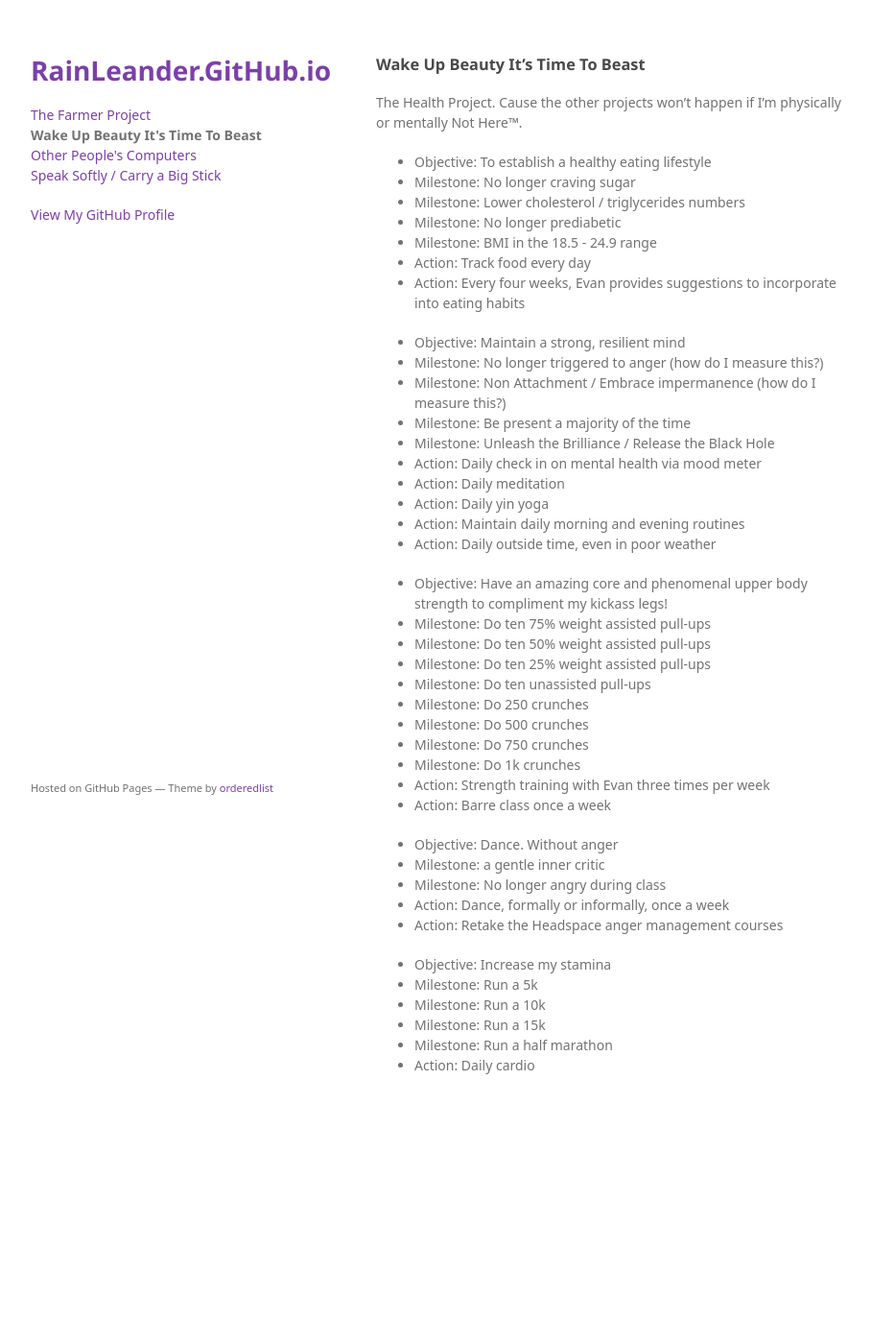
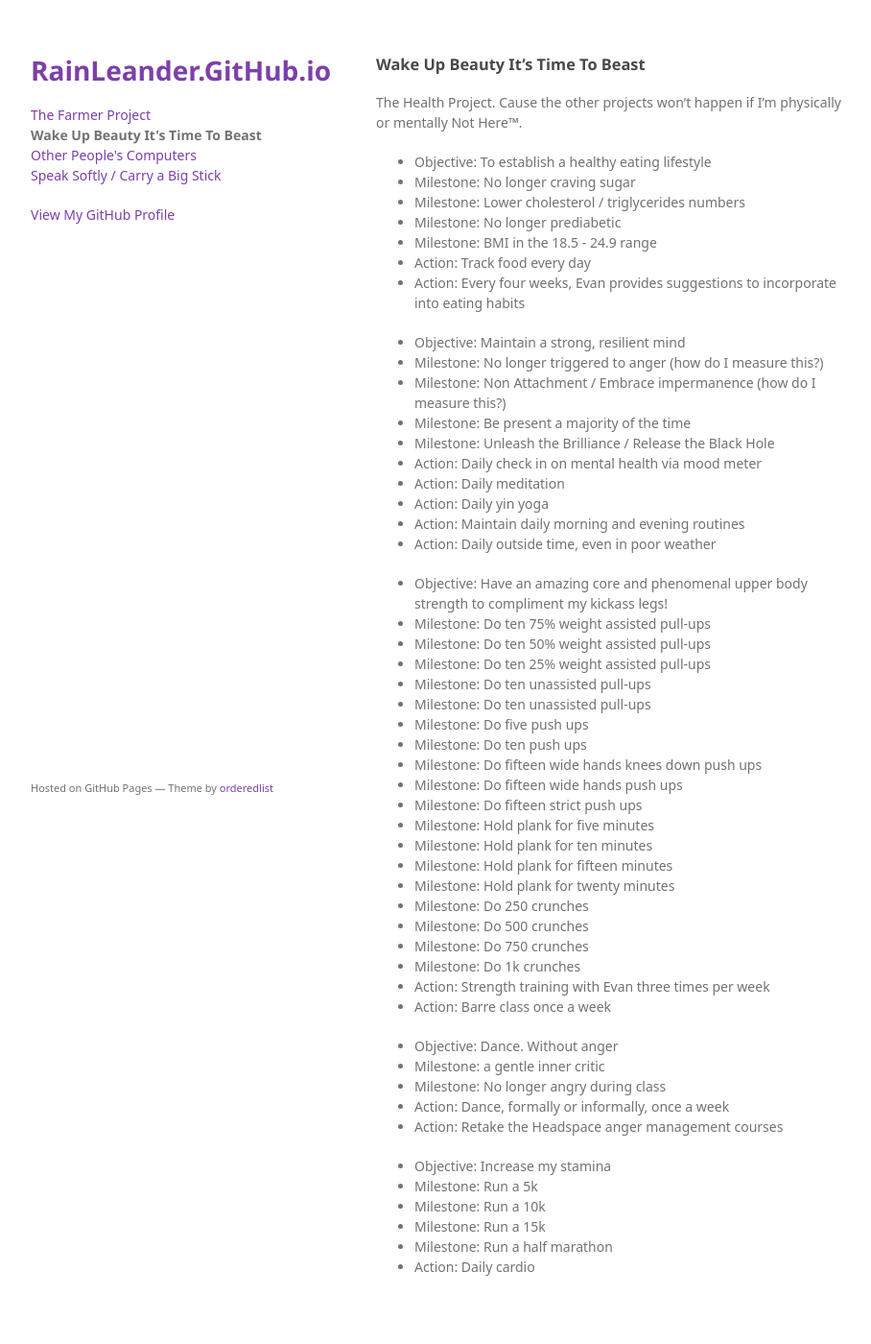
Before and after one commit to rainleander/rainleander.github.io, a Jekyll site: the page wake-up-beauty.html, which Jekyll copies as it is, in a window 1280 px wide. Shown: the whole page at 96% size, without its empty margins (178-1086 px from the left). Built offline with Jekyll 4.4.1, drawn with Linux system fonts in a browser that asks for light colours; some web fonts are replaced; before the commit the page ends 1190 px from its top, so only the background shows below that.

Commit message:
Update wake-up-beauty.html

```diff
--- a/wake-up-beauty.html
+++ b/wake-up-beauty.html
@@ -53,6 +53,16 @@
           <li>Milestone: Do ten 50% weight assisted pull-ups</li>
           <li>Milestone: Do ten 25% weight assisted pull-ups</li>
           <li>Milestone: Do ten unassisted pull-ups</li>
+          <li>Milestone: Do ten unassisted pull-ups</li>
+          <li>Milestone: Do five push ups</li>
+          <li>Milestone: Do ten push ups</li>
+          <li>Milestone: Do fifteen wide hands knees down push ups</li>
+          <li>Milestone: Do fifteen wide hands push ups</li>
+          <li>Milestone: Do fifteen strict push ups</li>
+          <li>Milestone: Hold plank for five minutes</li>
+          <li>Milestone: Hold plank for ten minutes</li>
+          <li>Milestone: Hold plank for fifteen minutes</li>
+          <li>Milestone: Hold plank for twenty minutes</li>
           <li>Milestone: Do 250 crunches</li>
           <li>Milestone: Do 500 crunches</li>
           <li>Milestone: Do 750 crunches</li>
```
